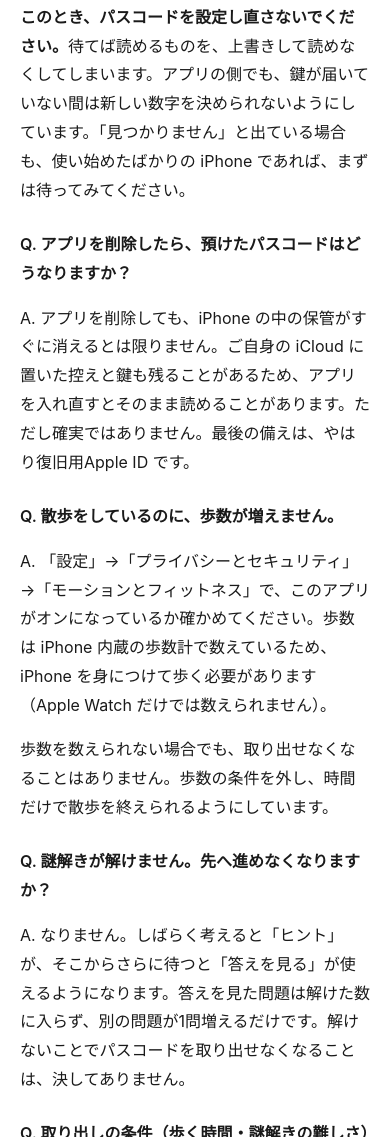
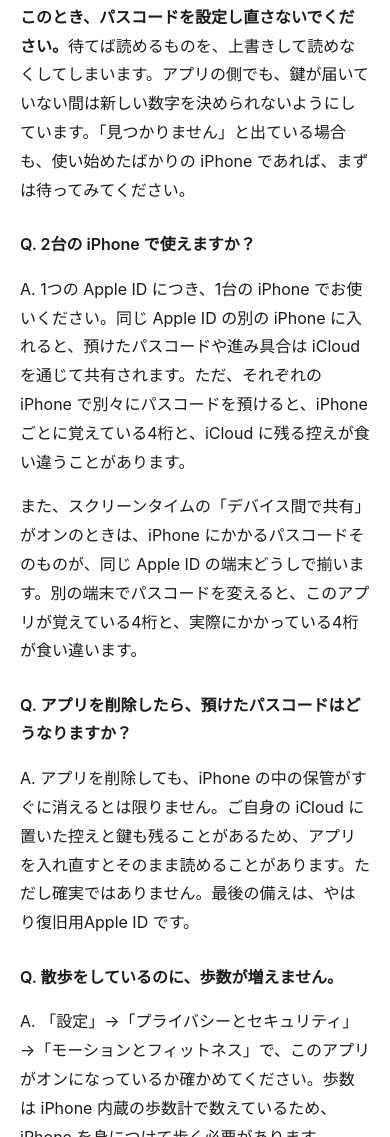
Before and after one commit to Tomoshibi403/screentimeforone-support, a plain HTML site: page index.html in a window 390 px wide. Shown: the part 2131-3268 px from the top of the page. Drawn offline with Linux system fonts and the light colour scheme.

Commit message:
2台の iPhone で使う場合の案内を、よくある質問に足した

```diff
--- a/index.html
+++ b/index.html
@@ -59,6 +59,12 @@
 </div>
 
 <div class="qa">
+  <p class="q">Q. 2台の iPhone で使えますか？</p>
+  <p>A. 1つの Apple ID につき、1台の iPhone でお使いください。同じ Apple ID の別の iPhone に入れると、預けたパスコードや進み具合は iCloud を通じて共有されます。ただ、それぞれの iPhone で別々にパスコードを預けると、iPhone ごとに覚えている4桁と、iCloud に残る控えが食い違うことがあります。</p>
+  <p>また、スクリーンタイムの「デバイス間で共有」がオンのときは、iPhone にかかるパスコードそのものが、同じ Apple ID の端末どうしで揃います。別の端末でパスコードを変えると、このアプリが覚えている4桁と、実際にかかっている4桁が食い違います。</p>
+</div>
+
+<div class="qa">
   <p class="q">Q. アプリを削除したら、預けたパスコードはどうなりますか？</p>
   <p>A. アプリを削除しても、iPhone の中の保管がすぐに消えるとは限りません。ご自身の iCloud に置いた控えと鍵も残ることがあるため、アプリを入れ直すとそのまま読めることがあります。ただし確実ではありません。最後の備えは、やはり復旧用Apple ID です。</p>
 </div>
```
